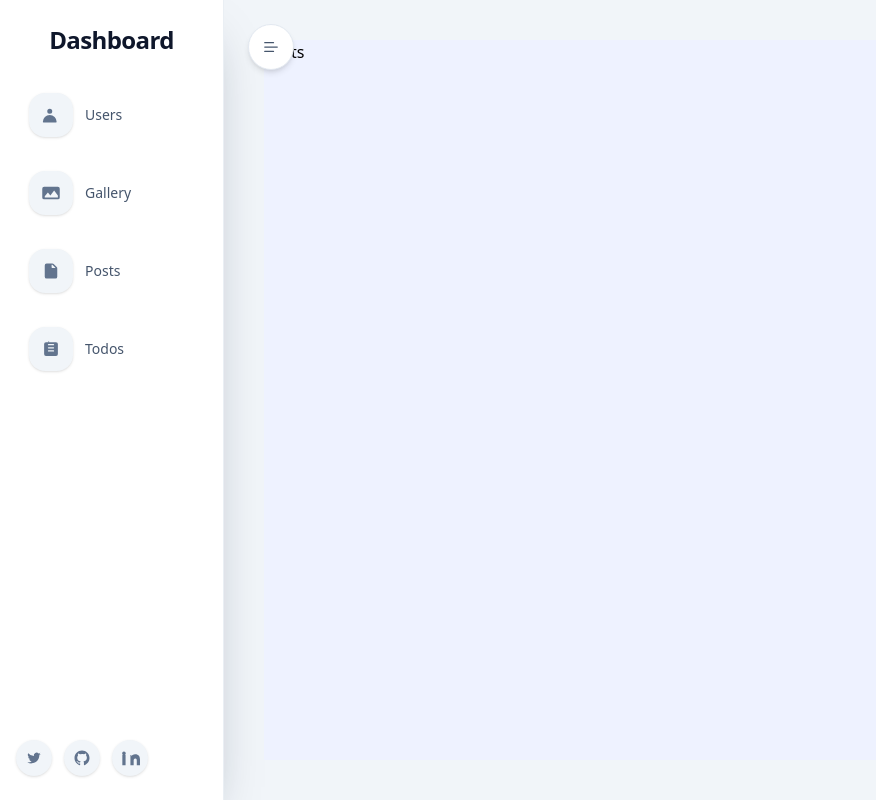
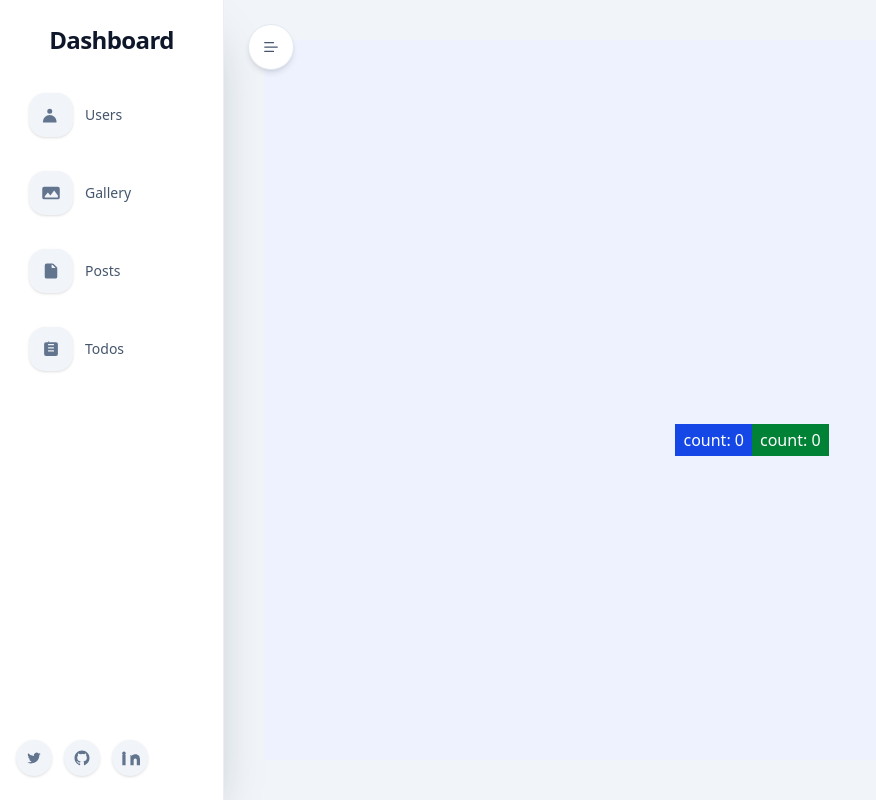
Before and after one commit to hassan95eb/dashboard, a React (Vite) app: page /posts in a window 1280 px wide. Shown: the whole page, without its empty margins (0-876 px from the left). Built offline with nearby package versions, Linux system fonts and the light colour scheme.

Commit message:
add component

```diff
--- /dev/null
+++ b/src/posts/ClickCount.jsx
@@ -0,0 +1,18 @@
+import React, { useState } from "react";
+
+export default function ClickCount() {
+  const [count, setCount] = useState(0);
+  const handleClick = () => {
+    setCount(count + 1);
+  };
+  return (
+    <div>
+      <button
+        onClick={handleClick}
+        className="bg-blue-700 text-white px-2 py-1"
+      >
+        count: {count}
+      </button>
+    </div>
+  );
+}
--- /dev/null
+++ b/src/posts/HoverCount.jsx
@@ -0,0 +1,18 @@
+import React, { useState } from "react";
+
+export default function HoverCount() {
+  const [count, setCount] = useState(0);
+  const handleClick = () => {
+    setCount(count + 1);
+  };
+  return (
+    <div>
+      <button
+        onMouseEnter={handleClick}
+        className="bg-green-700 text-white px-2 py-1"
+      >
+        count: {count}
+      </button>
+    </div>
+  );
+}
--- a/src/posts/Posts.jsx
+++ b/src/posts/Posts.jsx
@@ -1,5 +1,12 @@
 import React from "react";
+import ClickCount from "./ClickCount";
+import HoverCount from "./HoverCount";
 
 export default function Posts() {
-  return <div>Posts</div>;
+  return (
+    <div className="flex h-screen w-full justify-center items-center">
+      <ClickCount />
+      <HoverCount />
+    </div>
+  );
 }
```
